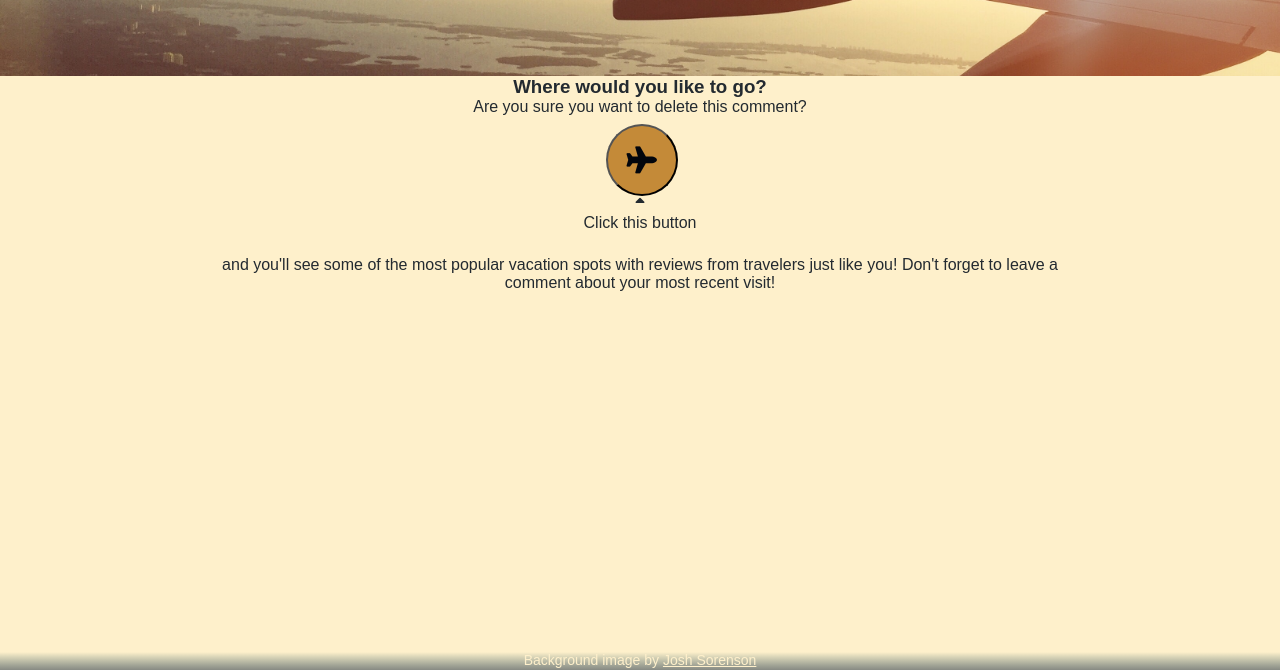
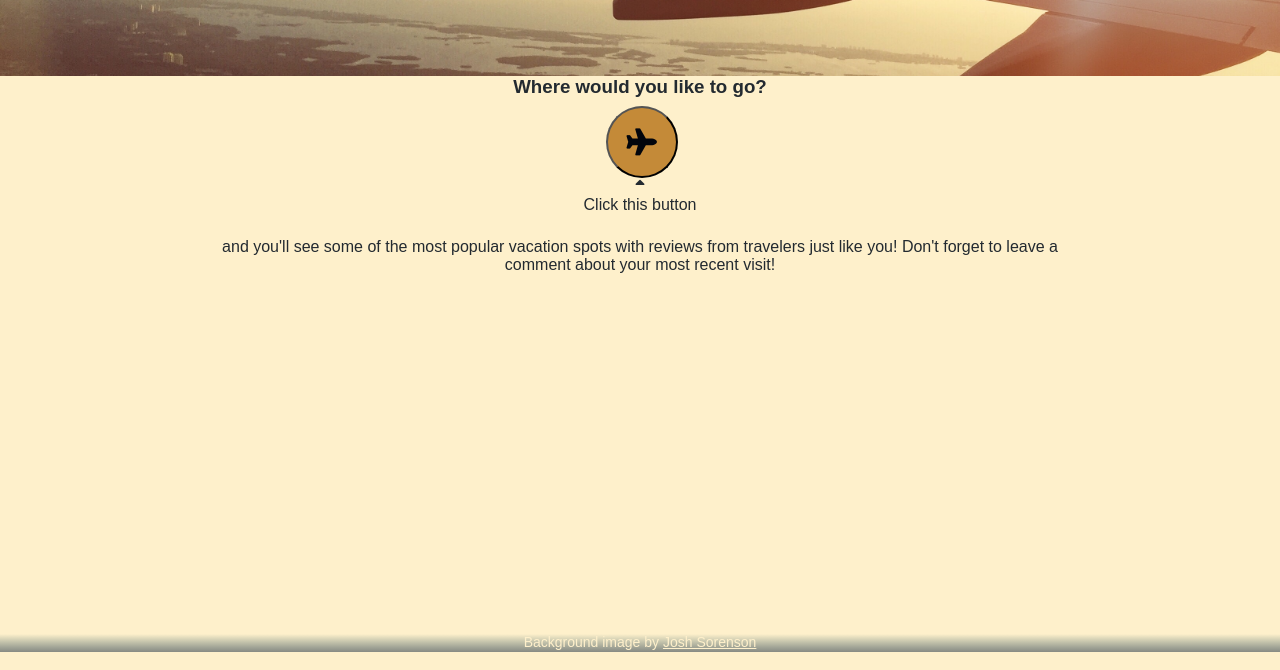
Before and after one commit to chighja/takemethere, a website: page public/index.html in a window 1280 px wide. Shown: the part 148-818 px from the top of the page. Drawn offline with nearby package versions, Linux system fonts and the light colour scheme; a web font is replaced by a local one.

Commit message:
cleaned code up

```diff
--- a/public/index.html
+++ b/public/index.html
@@ -39,11 +39,6 @@
       </div>
     </section>
 
-    <section id="dialog-confirm" class="confirm">
-      <p class="confirmText">Are you sure you want to delete this
-        comment?</p>
-    </section>
-
     <section id="locations" class="locCon">
       <form id="getBtn">
         <button type="submit" class="planeBtn"><i class="fas fa-plane"></i></button>
```
Also changed, not shown: 1 other file.
